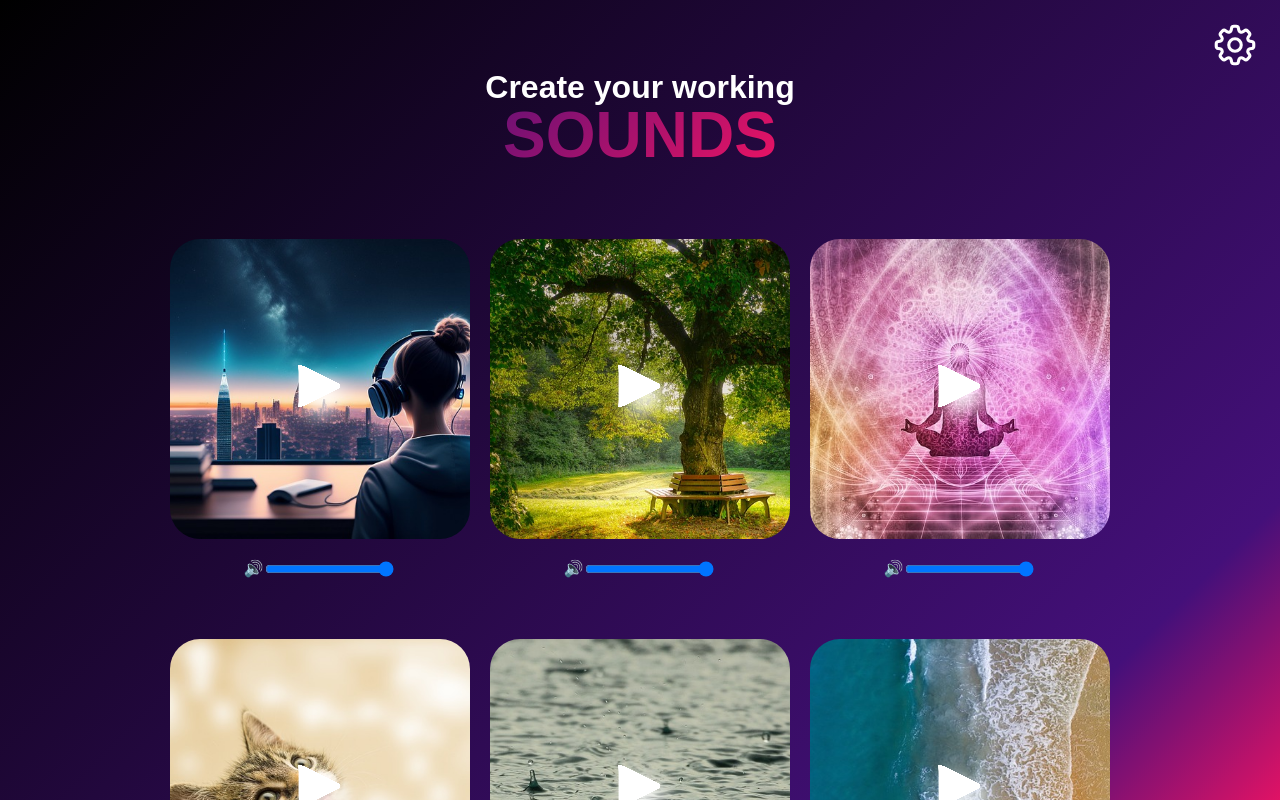
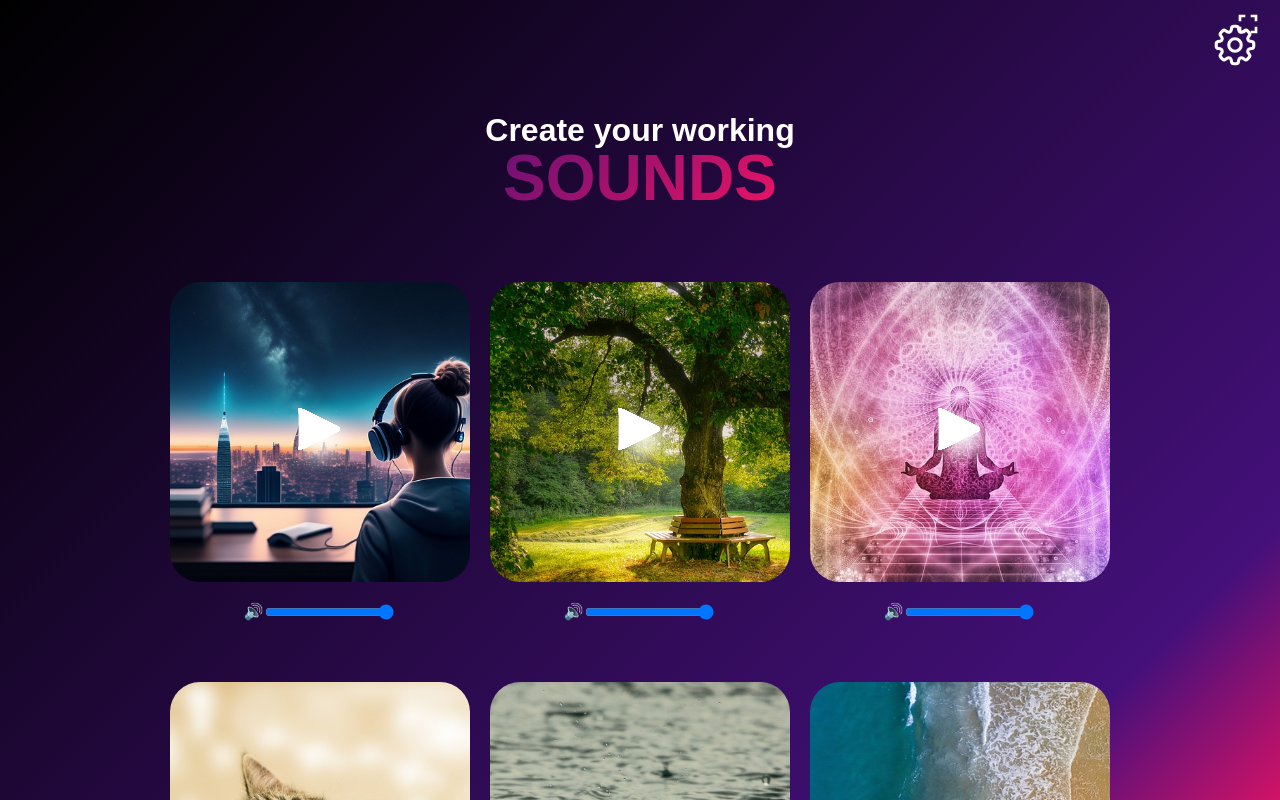
Before and after one commit to riccardobertolini/lofi-music, a Next.js app: page / in a window 1280 px wide. Shown: the top 800 px of the page. Built offline with nearby package versions, Linux system fonts and the light colour scheme.

Commit message:
created a component for header to wrap settings and full screen mode icon

```diff
--- a/components/App.style.tsx
+++ b/components/App.style.tsx
@@ -1,4 +1,4 @@
-import styled from 'styled-components';
+import styled from 'styled-components'
 
 export const Title = styled.h1`
   font-family: 'Ubuntu', sans-serif;
@@ -26,7 +26,7 @@ export const Title = styled.h1`
     display: inline-block;
     font-size: 2em;
   }
-`;
+`
 
 export const TilesContainer = styled.div`
   font-family: 'Ubuntu', sans-serif;
@@ -38,7 +38,14 @@ export const TilesContainer = styled.div`
   max-width: 1000px;
   margin: 0 auto;
   justify-content: center;
-`;
+`
+
+export const Header = styled.div`
+  display: flex;
+  justify-content: flex-end;
+  align-items: center;
+  gap: 8px;
+`
 
 export const Footer = styled.div`
   margin-top: 100px;
@@ -56,4 +63,4 @@ export const Footer = styled.div`
     font-weight: 500;
     font-size: 15px;
   }
-`;
+`
--- a/pages/index.js
+++ b/pages/index.js
@@ -1,11 +1,15 @@
-import { Footer, Title } from "@/components/App.style";
-import MusicTiles from "@/components/MusicTiles";
-import SettingModal from "@/components/SettingModal";
+import { Header, Footer, Title } from '@/components/App.style'
+import MusicTiles from '@/components/MusicTiles'
+import SettingModal from '@/components/SettingModal'
+import FullScreenMode from '@/components/FullScreenMode'
 
 export default function Home() {
   return (
     <div>
-      <SettingModal />
+      <Header>
+        <FullScreenMode />
+        <SettingModal />
+      </Header>
       <Title>
         Create your working <div>sounds</div>
       </Title>
@@ -13,10 +17,10 @@ export default function Home() {
       <Footer>
         <a href="https://github.com/riccardobertolini/lofi-music">
           Open Source project 💖 feel free to contribute
-        </a>{" "}
+        </a>{' '}
         <br />
         using React18, TypeScript & Vite
       </Footer>
     </div>
-  );
+  )
 }
```
Lines whose indentation alone changed are shown as unchanged.
